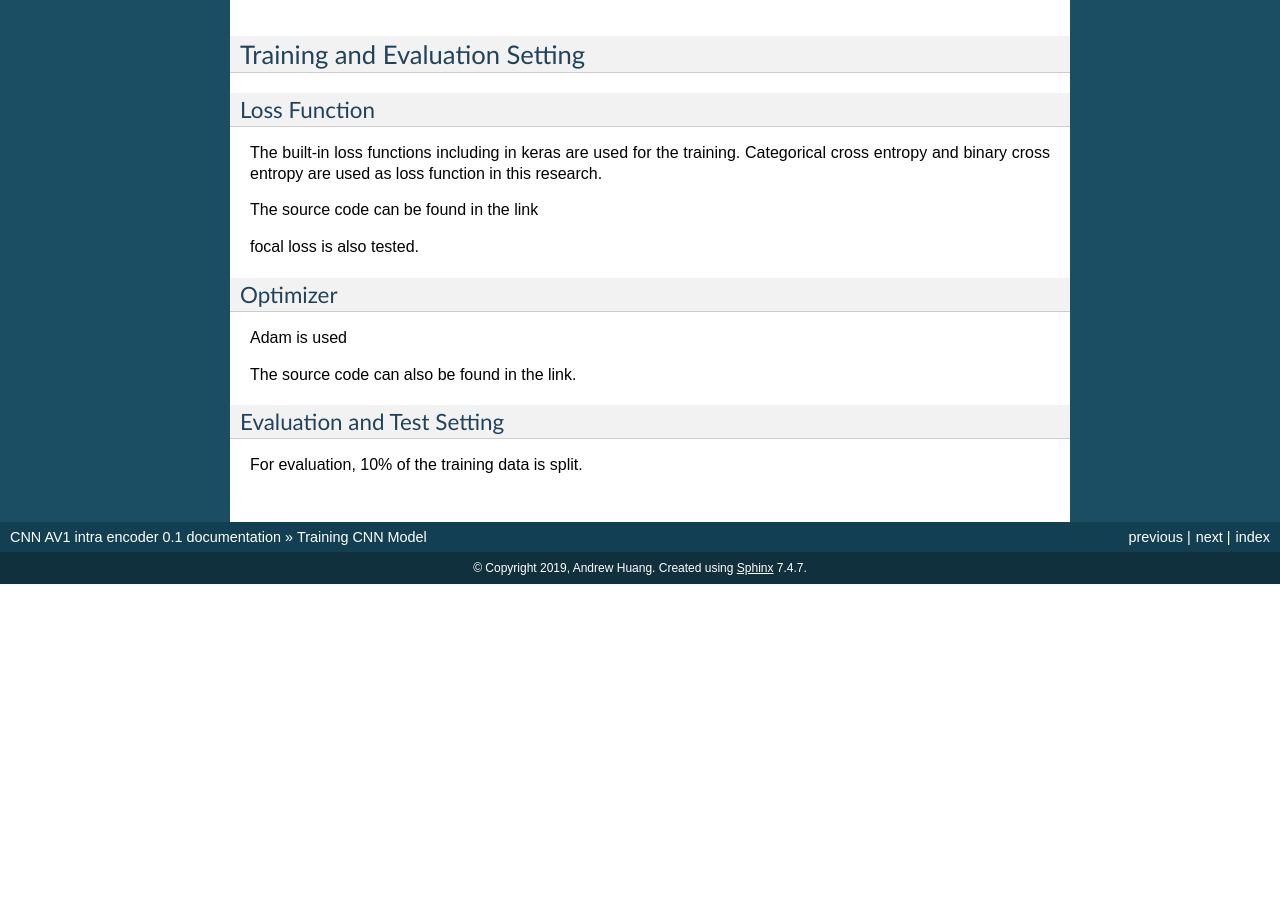
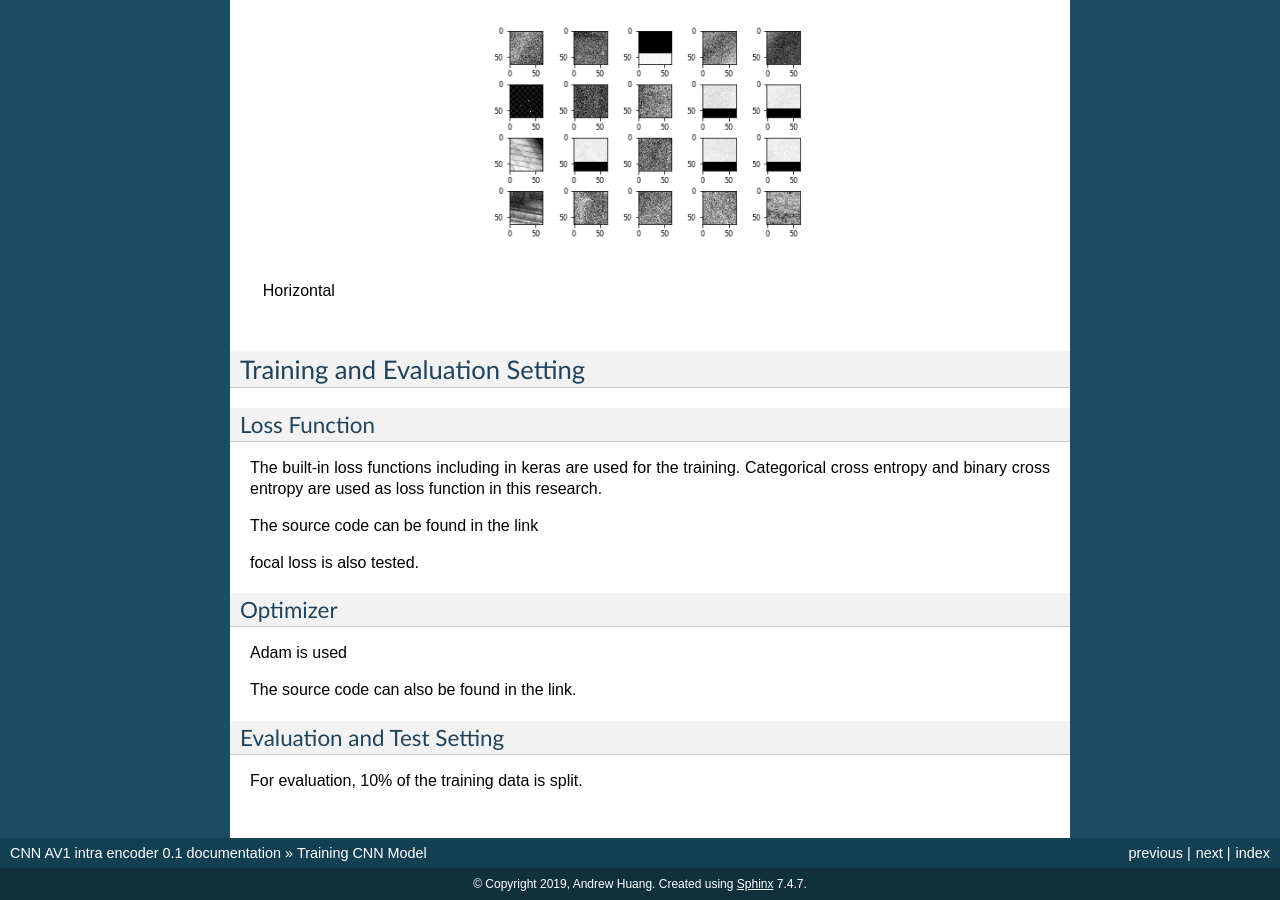
Before and after one commit to epadam/CNN-AV1-intra-encoder, a Sphinx documentation site: the page built from source/training.rst, in a window 1280 px wide and 900 px high, scrolled down 1529 px. Built offline with Sphinx 7.4.7, drawn with Linux system fonts in a browser that asks for light colours; before the commit the page ends 2113 px from its top, so only the background shows below that.

Commit message:
Update training.rst

```diff
--- a/source/training.rst
+++ b/source/training.rst
@@ -57,10 +57,16 @@ Thus, the dataset includes three txt files (reordered raw images, labels, qps).
 Some example raw images of each class is shown below:
 
 .. figure:: img/partition0.png
+   :width: 49%
+   :figclass: align-center
 
-    None
+   None
 
+.. figure:: img/partition1.png
+   :width: 49%
+   :figclass: align-center
 
+   Horizontal
 
 ========================================
 Training and Evaluation Setting
```
